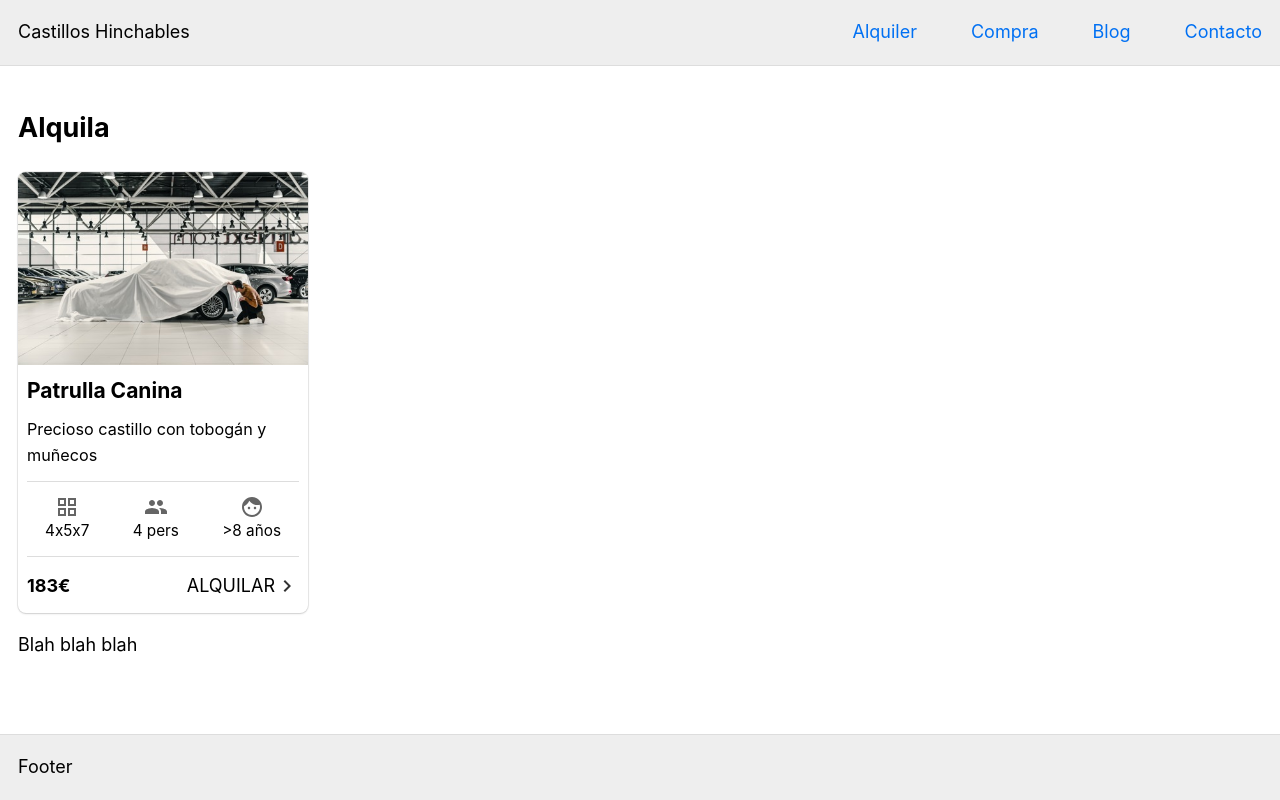
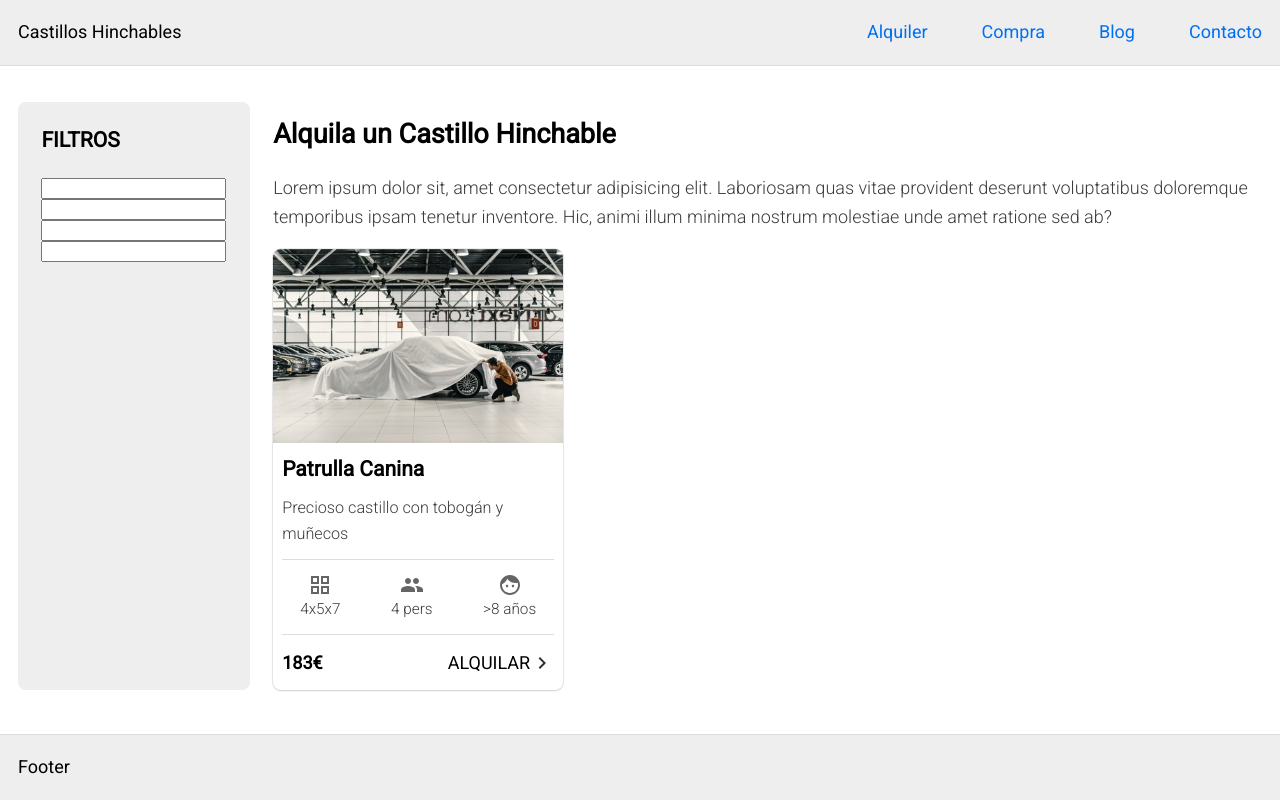
Before and after one commit to jaumefabrega/bouncy-castles, a Next.js app: page / in a window 1280 px wide. Built offline with nearby package versions, Linux system fonts and the light colour scheme.

Commit message:
feat CLIENT: rental page layout

```diff
--- a/pages/index.tsx
+++ b/pages/index.tsx
@@ -2,6 +2,7 @@ import Head from "next/head";
 import Link from "next/link";
 import Layout from "../src/modules/general/Layout";
 import CastleCard from "../src/components/CastleCard/CastleCard";
+import styles from "../styles/rental.module.scss";
 
 export default function Rental() {
   return (
@@ -12,10 +13,26 @@ export default function Rental() {
           Online
         </title>
       </Head>
-      <section>
-        <h1>Alquila</h1>
-        <CastleCard />
-        <p>Blah blah blah</p>
+      <section className={styles.section}>
+        <div className={styles.filters}>
+          <h3>FILTROS</h3>
+          <input></input>
+          <input></input>
+          <input></input>
+          <input></input>
+        </div>
+        <div className={styles.content}>
+          <div>
+            <h1>Alquila un Castillo Hinchable</h1>
+            <p>
+              Lorem ipsum dolor sit, amet consectetur adipisicing elit.
+              Laboriosam quas vitae provident deserunt voluptatibus doloremque
+              temporibus ipsam tenetur inventore. Hic, animi illum minima
+              nostrum molestiae unde amet ratione sed ab?
+            </p>
+          </div>
+          <CastleCard />
+        </div>
       </section>
     </Layout>
   );
--- a/src/modules/general/Layout.tsx
+++ b/src/modules/general/Layout.tsx
@@ -24,6 +24,10 @@ export default function Layout({ children, home }) {
         />
         <meta name="og:title" content="Alquila un Castillo Hinchable" />
         <meta name="twitter:card" content="summary_large_image" />
+        <link
+          href="https://fonts.googleapis.com/css2?family=Roboto:wght@300;400&display=swap"
+          rel="stylesheet"
+        />
       </Head>
       <header className={styles.header}>
         <div>Castillos Hinchables</div>
--- a/styles/_colors.scss
+++ b/styles/_colors.scss
@@ -1,3 +1,4 @@
 $background-light: rgb(238, 238, 238);
 $border-light: rgb(221, 221, 221);
 $accent: rgb(0, 177, 175);
+$font-color: rgb(60, 60, 60);
--- a/styles/global.css
+++ b/styles/global.css
@@ -2,8 +2,7 @@ html,
 body {
   padding: 0;
   margin: 0;
-  font-family: -apple-system, BlinkMacSystemFont, Segoe UI, Roboto, Oxygen,
-    Ubuntu, Cantarell, Fira Sans, Droid Sans, Helvetica Neue, sans-serif;
+  font-family: "Roboto", sans-serif;
   line-height: 1.6;
   font-size: 18px;
 }
--- /dev/null
+++ b/styles/rental.module.scss
@@ -0,0 +1,30 @@
+@import "./colors";
+
+.section {
+  margin: 1rem 0;
+  display: flex;
+  column-gap: 1.3rem;
+}
+
+.filters {
+  max-width: 25%;
+  flex-basis: 25%;
+  padding: 0 1.3rem;
+  border-radius: 8px;
+  background-color: $background-light;
+
+  input {
+    display: block;
+  }
+}
+
+.content {
+  h1 {
+    margin: 0.6rem 0;
+  }
+
+  p {
+    color: $font-color;
+    font-weight: 300;
+  }
+}
```
